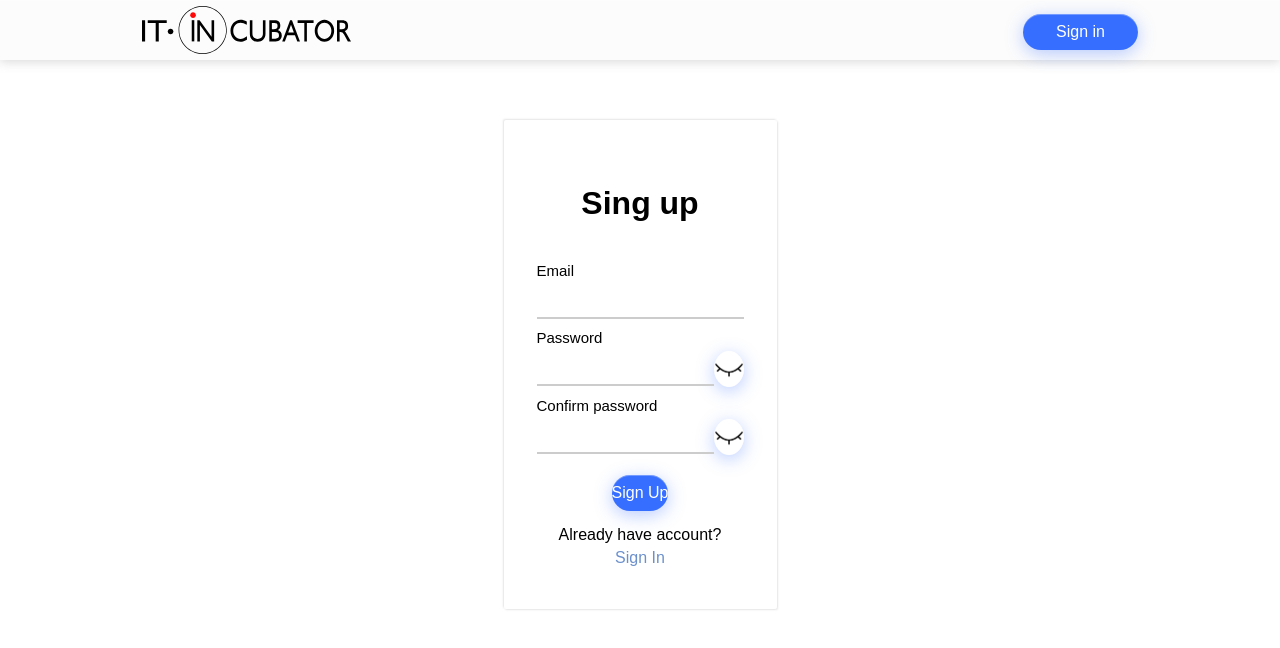
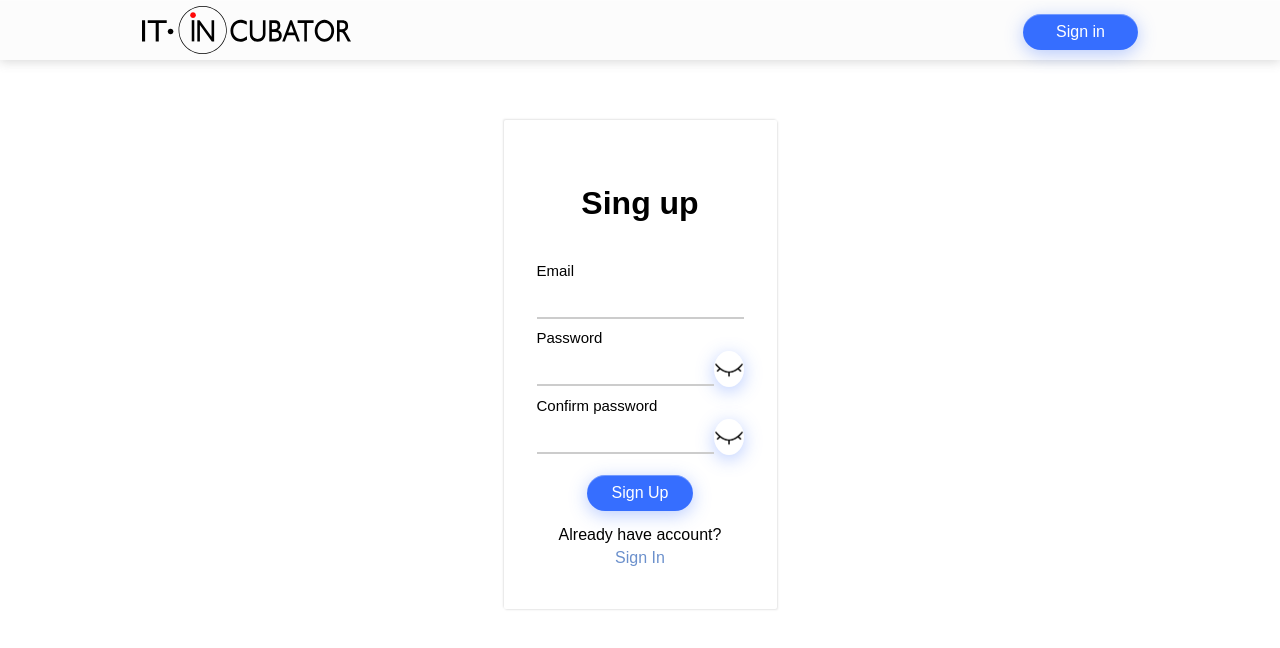
Before and after one commit to Mart7anova/qnun, a React (Create React App) app: page / in a window 1280 px wide. Shown: the top 648 px of the page. Built offline with nearby package versions, Linux system fonts and the light colour scheme; no server answers.

Commit message:
fix width button

```diff
--- a/src/s1-main/m1-ui/common/c1-components/Button/Button.module.scss
+++ b/src/s1-main/m1-ui/common/c1-components/Button/Button.module.scss
@@ -8,7 +8,7 @@
   border: none;
   color: $mainWhite;
   box-shadow: 0 4px 18px rgba(54, 110, 255, 0.35), inset 0 1px 0 rgba(255, 255, 255, 0.3);
-  padding: 8px 0;
+  padding: 8px 25px;
   font-size: 16px;
   cursor: pointer;
   font-weight: 500;
```
